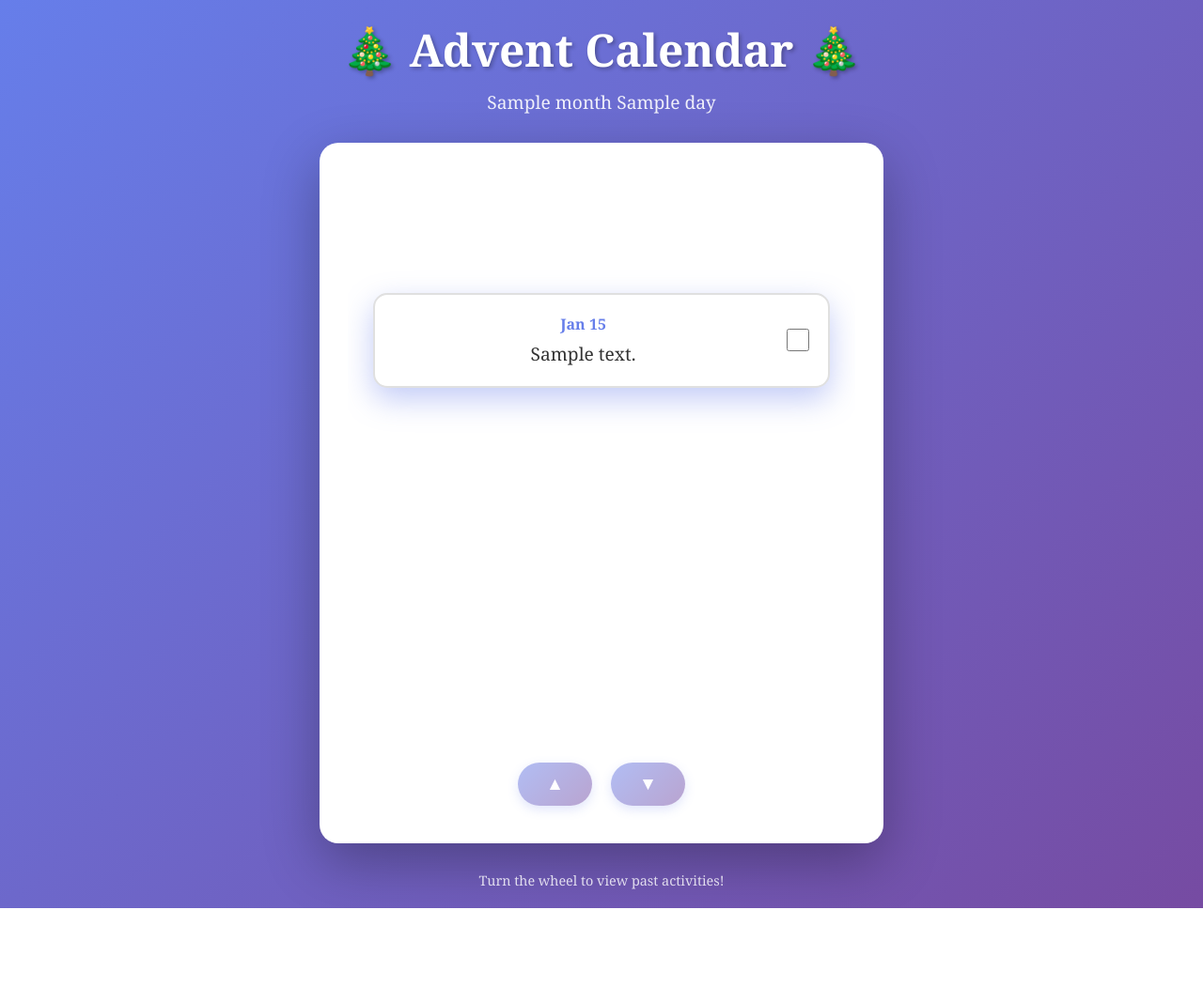
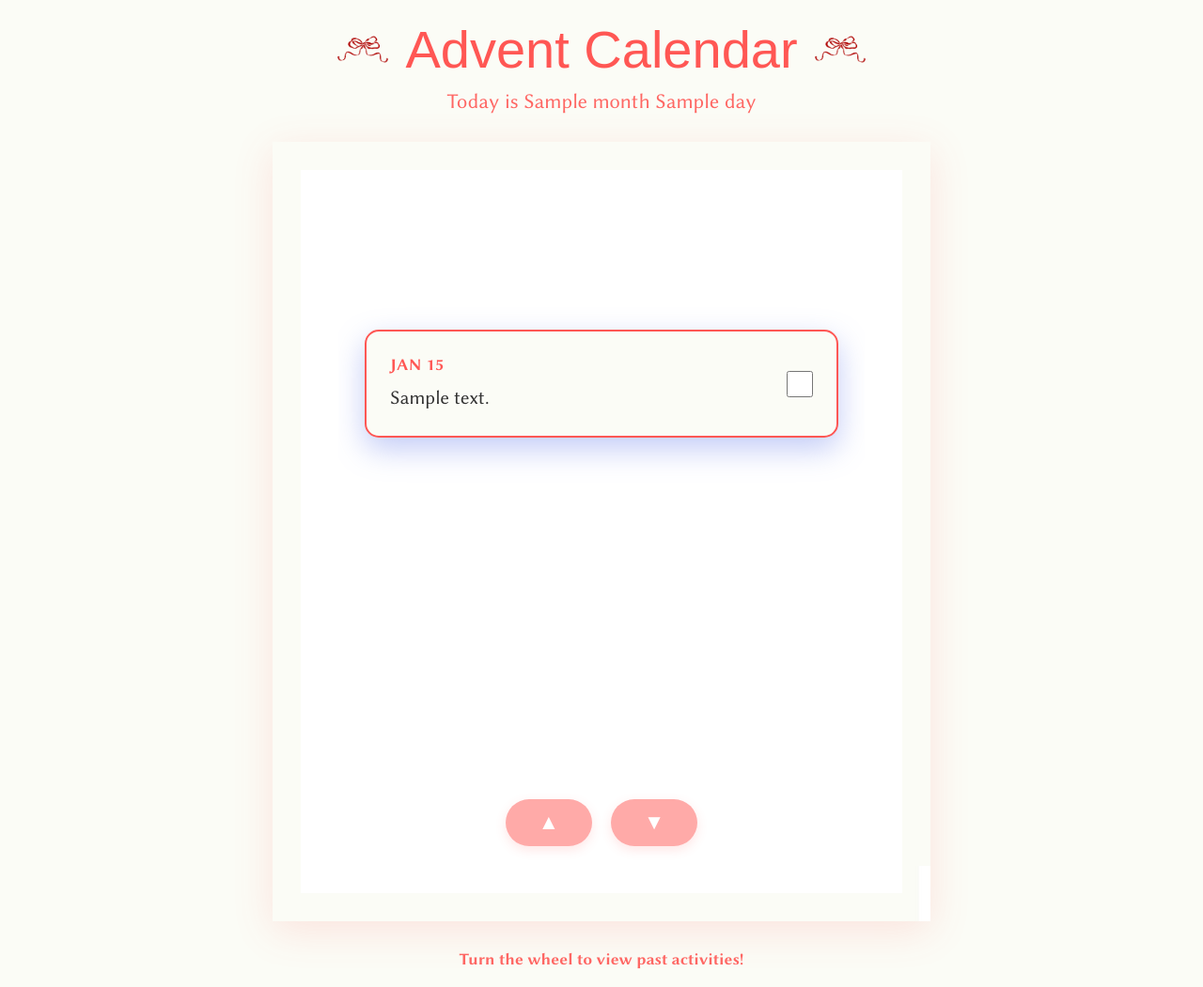
Before and after one commit to bdhamilton/advent, a Flask app: template templates/index.html in a window 1280 px wide. Shown: the whole page at 94% size. Before the commit the page ends 967 px from the top, so only its background shows below. Run offline with Flask 3, Linux system fonts and the light colour scheme; the template is opened without the code that fills it: most values are stand-ins (such as "Sample title", 1, 10 or a date in 2020); some libraries are stand-ins or nearby versions; some web fonts are replaced.

Commit message:
Add images and fonts

```diff
--- a/static/css/style.css
+++ b/static/css/style.css
@@ -4,162 +4,110 @@
     box-sizing: border-box;
 }
 
+@font-face {
+    font-family: 'Linux Biolinum O';
+    src: url('/static/font/LinBiolinum_R.otf') format('opentype');
+    font-weight: 400;
+    font-style: normal;
+}
+
+@font-face {
+    font-family: 'Linux Biolinum O';
+    src: url('/static/font/LinBiolinum_RI.otf') format('opentype');
+    font-weight: 400;
+    font-style: italic;
+}
+
+@font-face {
+    font-family: 'Linux Biolinum O';
+    src: url('/static/font/LinBiolinum_RB.otf') format('opentype');
+    font-weight: 700;
+    font-style: normal;
+}
+
 body {
-    font-family: 'Georgia', serif;
-    background: linear-gradient(135deg, #667eea 0%, #764ba2 100%);
+    font-family: 'Linux Biolinum O', Georgia, serif;
+    background-color: #fbfcf6;
     min-height: 100vh;
     display: flex;
     align-items: center;
     justify-content: center;
     padding: 20px;
+    position: relative;
 }
 
 .container {
-    max-width: 600px;
+    max-width: 700px;
     width: 100%;
     text-align: center;
+    position: relative;
+    z-index: 1;
 }
 
 header {
-    color: white;
+    color: #ff5754;
     margin-bottom: 30px;
 }
 
 header h1 {
-    font-size: 3em;
+    font-family: "aristelle-sans", sans-serif;
+    font-size: 3.5em;
     margin-bottom: 10px;
-    text-shadow: 2px 2px 4px rgba(0, 0, 0, 0.3);
+    font-weight: 400;
+    font-style: normal;
+    display: flex;
+    align-items: center;
+    justify-content: center;
+    gap: 15px;
+}
+
+.header-icon {
+    width: 60px;
+    height: auto;
+    display: inline-block;
 }
 
 .subtitle {
-    font-size: 1.2em;
+    font-size: 1.4em;
+    color: #ff5754;
     opacity: 0.9;
+    font-weight: 500;
 }
 
-.calendar-card {
+/* Message Container */
+.message-container {
     background: white;
     border-radius: 20px;
-    padding: 40px 30px;
-    box-shadow: 0 20px 60px rgba(0, 0, 0, 0.3);
-    animation: slideIn 0.5s ease-out;
+    padding: 50px 40px;
+    box-shadow: 0 10px 40px rgba(255, 87, 84, 0.15);
+    margin-bottom: 20px;
+    border: 3px solid #ff5754;
 }
 
-@keyframes slideIn {
-    from {
-        opacity: 0;
-        transform: translateY(30px);
-    }
-    to {
-        opacity: 1;
-        transform: translateY(0);
-    }
+.early-message {
+    font-size: 1.6em;
+    color: #ff5754;
+    font-weight: 600;
+    line-height: 1.6;
 }
 
-.calendar-card h2 {
-    color: #667eea;
-    font-size: 1.8em;
-    margin-bottom: 25px;
-}
-
-.activity {
-    font-size: 1.4em;
-    color: #333;
-    padding: 30px;
-    background: linear-gradient(135deg, #fdfbfb 0%, #ebedee 100%);
-    border-radius: 15px;
-    margin-bottom: 30px;
-    min-height: 80px;
-    display: flex;
-    align-items: center;
-    justify-content: center;
-    border-left: 5px solid #667eea;
-    transition: all 0.3s ease;
-}
-
-.activity:hover {
-    transform: translateY(-2px);
-    box-shadow: 0 5px 15px rgba(0, 0, 0, 0.1);
-}
-
-.refresh-btn {
-    background: linear-gradient(135deg, #667eea 0%, #764ba2 100%);
-    color: white;
-    border: none;
-    padding: 15px 40px;
-    font-size: 1.1em;
-    border-radius: 50px;
-    cursor: pointer;
-    transition: all 0.3s ease;
-    font-family: 'Georgia', serif;
-    box-shadow: 0 5px 15px rgba(102, 126, 234, 0.4);
-}
-
-.refresh-btn:hover {
-    transform: translateY(-2px);
-    box-shadow: 0 8px 20px rgba(102, 126, 234, 0.6);
-}
-
-.refresh-btn:active {
-    transform: translateY(0);
-}
-
-footer {
-    color: white;
-    margin-top: 30px;
-    opacity: 0.8;
-    font-size: 0.9em;
-}
-
-/* Loading indicator for HTMX */
-.htmx-request .activity {
-    opacity: 0.6;
-    transition: opacity 0.3s;
-}
-
-/* Checkbox styles */
-.activity-container {
-    display: flex;
-    flex-direction: column;
-    gap: 15px;
-}
-
-.checkbox-form {
-    display: flex;
-    justify-content: center;
-    margin-top: -15px;
-}
-
-.checkbox-label {
-    display: flex;
-    align-items: center;
-    gap: 10px;
-    cursor: pointer;
-    font-size: 1em;
-    color: #667eea;
-    transition: all 0.3s ease;
-}
-
-.checkbox-label:hover {
-    color: #764ba2;
-}
-
-.checkbox-label input[type="checkbox"] {
-    width: 20px;
-    height: 20px;
-    cursor: pointer;
-    accent-color: #667eea;
+.merry-christmas {
+    font-size: 2.5em;
+    color: #ff5754;
+    font-weight: 700;
+    margin-bottom: 15px;
 }
 
 /* Wheel Container */
 .wheel-container {
     background: white;
-    border-radius: 20px;
-    margin-top:1em;
-    padding: 40px 30px;
-    box-shadow: 0 20px 60px rgba(0, 0, 0, 0.3);
-    animation: slideIn 0.5s ease-out;
+    margin-top: 1em;
+    padding: 50px 40px;
+    box-shadow: 0 10px 40px rgba(255, 87, 84, 0.15);
     position: relative;
     overflow: hidden;
+    border: 30px solid transparent;
+    border-image: url('/static/img/2.jpg') 30 stretch;
 }
 
 .wheel-viewport {
@@ -181,27 +129,30 @@ footer {
 .wheel-item {
     position: absolute;
     width: 90%;
-    max-width: 500px;
-    padding: 20px;
-    background: white;
+    max-width: 550px;
+    padding: 25px;
+    background: #fbfcf6;
     border-radius: 15px;
     transition: all 0.5s cubic-bezier(0.4, 0.0, 0.2, 1);
-    border: 2px solid #e0e0e0;
-    box-shadow: 0 4px 12px rgba(0, 0, 0, 0.1);
+    border: 2px solid #ff5754;
+    box-shadow: 0 4px 12px rgba(255, 87, 84, 0.15);
     cursor: pointer;
 }
 
 .wheel-item.today {
-    border-color: #667eea;
-    box-shadow: 0 8px 24px rgba(102, 126, 234, 0.3);
+    border-color: #ff5754;
+    border-width: 3px;
+    box-shadow: 0 8px 24px rgba(255, 87, 84, 0.25);
+    background: white;
 }
 
 .wheel-item.completed {
-    opacity: 0.7;
+    opacity: 0.6;
 }
 
 .wheel-item.completed .activity-text {
     text-decoration: line-through;
+    color: #999;
 }
 
 .wheel-item-content {
@@ -215,7 +166,8 @@ footer {
     flex: 1;
     display: flex;
     flex-direction: column;
-    gap: 8px;
+    gap: 10px;
+    text-align: left;
 }
 
 .activity-checkbox-form {
@@ -223,16 +175,30 @@ footer {
 }
 
 .activity-date {
-    font-weight: bold;
-    color: #667eea;
-    font-size: 1em;
+    font-weight: 700;
+    color: #ff5754;
+    font-size: 1.1em;
     display: block;
+    text-transform: uppercase;
+    letter-spacing: 0.5px;
 }
 
 .activity-text {
     color: #333;
-    font-size: 1.2em;
-    line-height: 1.4;
+    font-size: 1.3em;
+    line-height: 1.5;
+    font-weight: 400;
+}
+
+.activity-text a {
+    color: #ff5754;
+    text-decoration: underline;
+    transition: all 0.2s ease;
+}
+
+.activity-text a:hover {
+    color: #e64845;
+    text-decoration: none;
 }
 
 .wheel-checkbox-label {
@@ -242,10 +208,10 @@ footer {
 }
 
 .wheel-checkbox-label input[type="checkbox"] {
-    width: 24px;
-    height: 24px;
+    width: 28px;
+    height: 28px;
     cursor: pointer;
-    accent-color: #667eea;
+    accent-color: #ff5754;
 }
 
 /* Wheel Navigation */
@@ -257,30 +223,49 @@ footer {
 }
 
 .wheel-nav-btn {
-    background: linear-gradient(135deg, #667eea 0%, #764ba2 100%);
+    background: #ff5754;
     color: white;
     border: none;
-    padding: 12px 30px;
-    font-size: 1.2em;
+    padding: 12px 35px;
+    font-size: 1.4em;
     border-radius: 50px;
     cursor: pointer;
     transition: all 0.3s ease;
-    box-shadow: 0 4px 12px rgba(102, 126, 234, 0.4);
+    box-shadow: 0 4px 12px rgba(255, 87, 84, 0.3);
+    font-weight: 700;
 }
 
-.wheel-nav-btn:hover {
+.wheel-nav-btn:hover:not(:disabled) {
     transform: translateY(-2px);
-    box-shadow: 0 6px 16px rgba(102, 126, 234, 0.6);
+    box-shadow: 0 6px 16px rgba(255, 87, 84, 0.4);
+    background: #e64845;
 }
 
-.wheel-nav-btn:active {
+.wheel-nav-btn:active:not(:disabled) {
     transform: translateY(0);
+}
+
+.wheel-nav-btn:disabled {
+    opacity: 0.4;
+    cursor: not-allowed;
+}
+
+footer {
+    color: #ff5754;
+    margin-top: 30px;
+    opacity: 0.9;
+    font-size: 1.1em;
+    font-weight: 600;
 }
 
 /* Responsive design */
 @media (max-width: 600px) {
     header h1 {
-        font-size: 2em;
+        font-size: 2.5em;
+    }
+
+    .subtitle {
+        font-size: 1.1em;
     }
 
     .wheel-container {
@@ -291,26 +276,24 @@ footer {
         height: 500px;
     }
 
-    .activity {
-        font-size: 1.2em;
-        padding: 20px;
-    }
-
-    .refresh-btn {
-        padding: 12px 30px;
-        font-size: 1em;
-    }
-
     .activity-date {
         font-size: 0.9em;
     }
 
     .activity-text {
-        font-size: 1em;
+        font-size: 1.1em;
     }
 
     .wheel-nav-btn {
-        padding: 10px 20px;
-        font-size: 1em;
+        padding: 10px 25px;
+        font-size: 1.2em;
+    }
+
+    .merry-christmas {
+        font-size: 2em;
+    }
+
+    .early-message {
+        font-size: 1.3em;
     }
 }
--- a/templates/index.html
+++ b/templates/index.html
@@ -4,14 +4,15 @@
     <meta charset="UTF-8">
     <meta name="viewport" content="width=device-width, initial-scale=1.0">
     <title>Advent Calendar</title>
+    <link rel="stylesheet" href="https://use.typekit.net/nda2wjz.css">
     <link rel="stylesheet" href="{{ url_for('static', filename='css/style.css') }}">
     <script src="https://unpkg.com/htmx.org@1.9.10"></script>
 </head>
 <body>
     <div class="container">
         <header>
-            <h1>🎄 Advent Calendar 🎄</h1>
-            <p class="subtitle">{{ month }} {{ day }}</p>
+            <h1><img src="{{ url_for('static', filename='img/1.png') }}" alt="" class="header-icon"> Advent Calendar <img src="{{ url_for('static', filename='img/1.png') }}" alt="" class="header-icon"></h1>
+            <p class="subtitle">Today is {{ month }} {{ day }}</p>
         </header>
 
         <main>
```
Also changed, not shown: static/font/LinBiolinum_R.otf (added), static/font/LinBiolinum_RB.otf (added), static/font/LinBiolinum_RI.otf (added), static/img/1.png (added), static/img/2.jpg (added), static/img/2.png (added), 8 other files.
